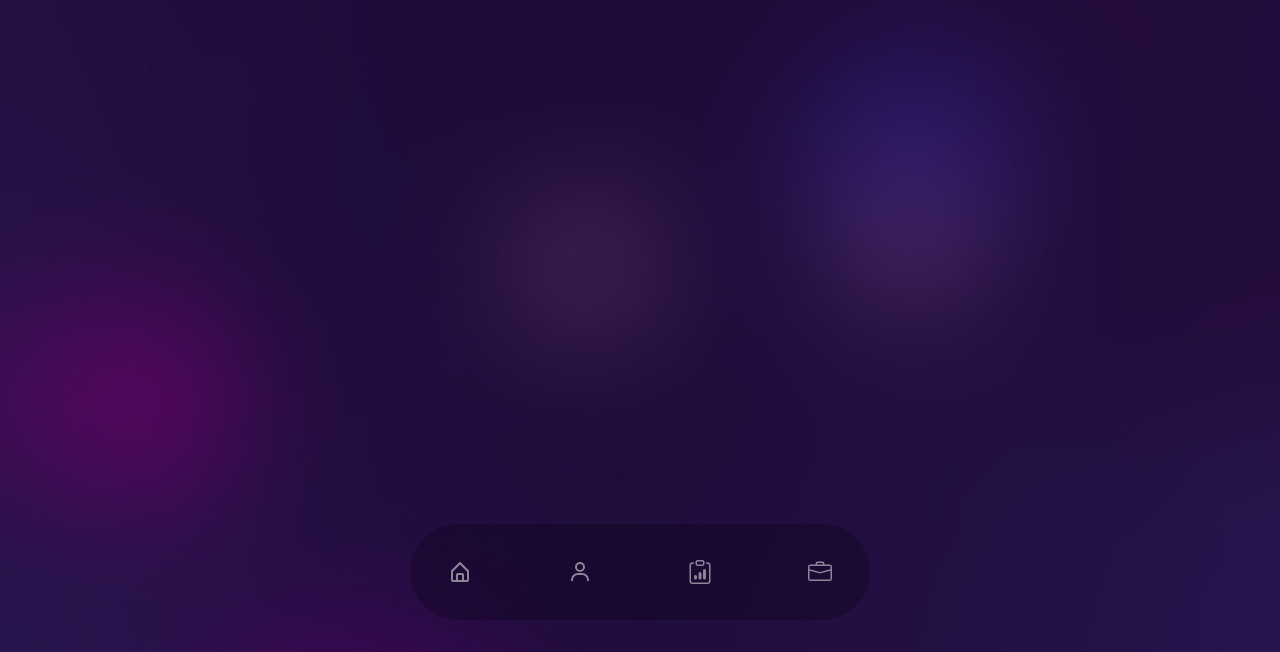
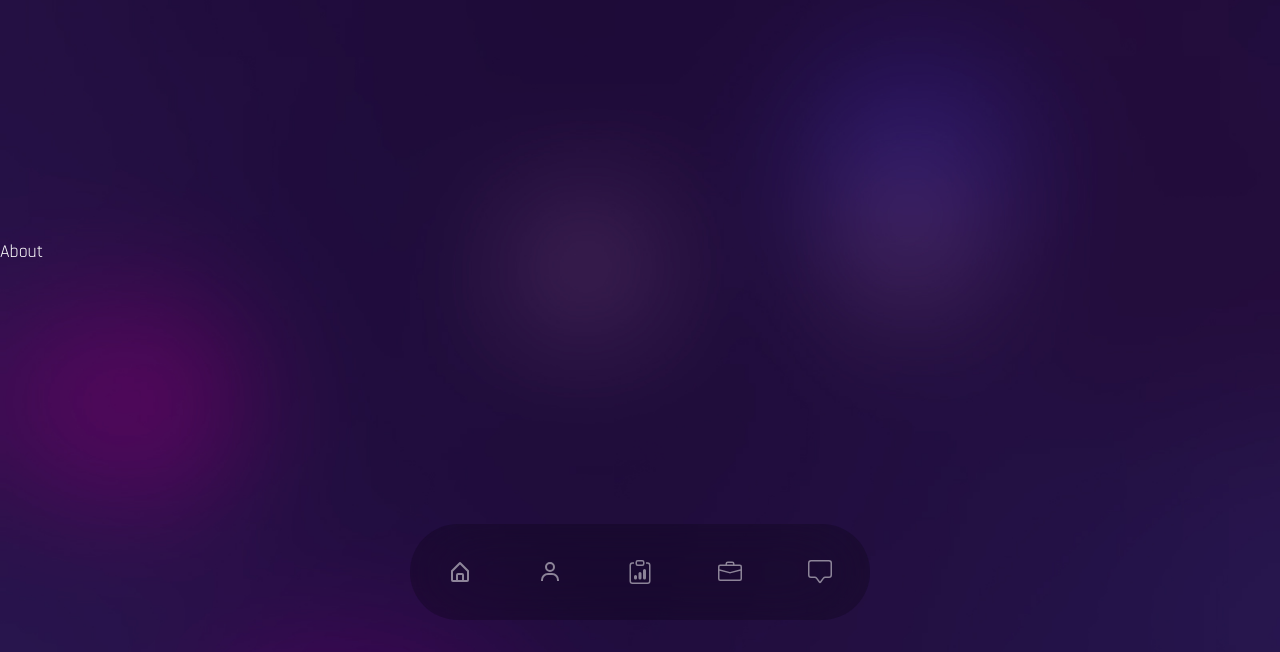
Before and after one commit to Moamin-AbuEwaida/port-reactjs, a React (Create React App) app: page / in a window 1280 px wide. Shown: the part 148-800 px from the top of the page. Built offline with nearby package versions, Linux system fonts and the light colour scheme; a web font is replaced by a local one.

Commit message:
adding contact link to nav component

```diff
--- a/src/App.js
+++ b/src/App.js
@@ -1,9 +1,11 @@
+import About from "./components/About";
 import Nav from "./components/Nav";
 
 function App() {
   return (
     <div className="bg-site bg-no-repeat bg-cover overflow-hidden">
       <Nav />
+      <About />
       <div className='h-[4000px]'></div>
     </div>
   );
--- /dev/null
+++ b/src/components/About.jsx
@@ -0,0 +1,11 @@
+import React from "react";
+
+const About = () => {
+  return (
+    <div className="section">
+      <div>About</div>
+    </div>
+  );
+};
+
+export default About;
--- a/src/components/Nav.jsx
+++ b/src/components/Nav.jsx
@@ -9,28 +9,34 @@ const Nav = () => {
       <div className="container mx-auto">
         <div className="w-full bg-black/20 h-[96px] backdrop-blur-2xl rounded-full max-w-[460px] mx-auto px-5 flex justify-between items-center text-2xl text-white/50">
           <Link
-            to="/"
+            to="home"
             className="cursor-pointer w-[60px] h-[60px] flex items-center justify-center"
           >
             <BiHomeAlt />
           </Link>
           <Link
-            to="/"
+            to="about"
             className="cursor-pointer w-[60px] h-[60px] flex items-center justify-center"
           >
             <BiUser />
           </Link>
           <Link
-            to="/"
+            to="services"
             className="cursor-pointer w-[60px] h-[60px] flex items-center justify-center"
           >
             <BsClipboardData />
           </Link>
           <Link
-            to="/"
+            to="work"
             className="cursor-pointer w-[60px] h-[60px] flex items-center justify-center"
           >
             <BsBriefcase />
+          </Link>
+          <Link
+            to="contact"
+            className="cursor-pointer w-[60px] h-[60px] flex items-center justify-center"
+          >
+            <BsChatSquare />
           </Link>
         </div>
       </div>
```
